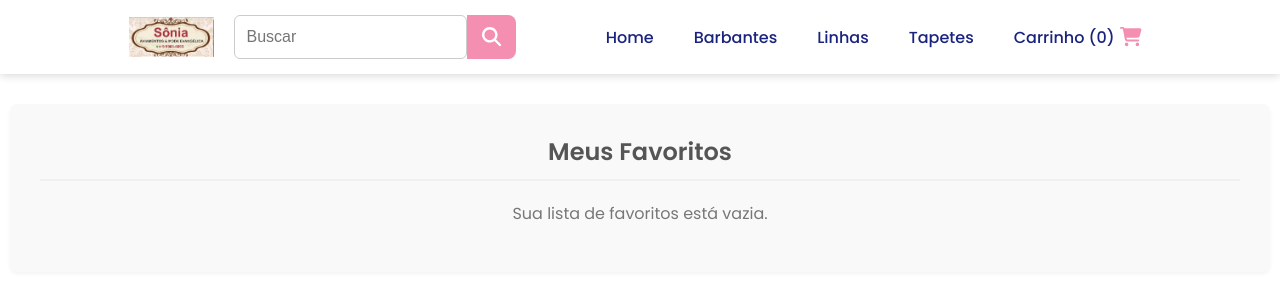
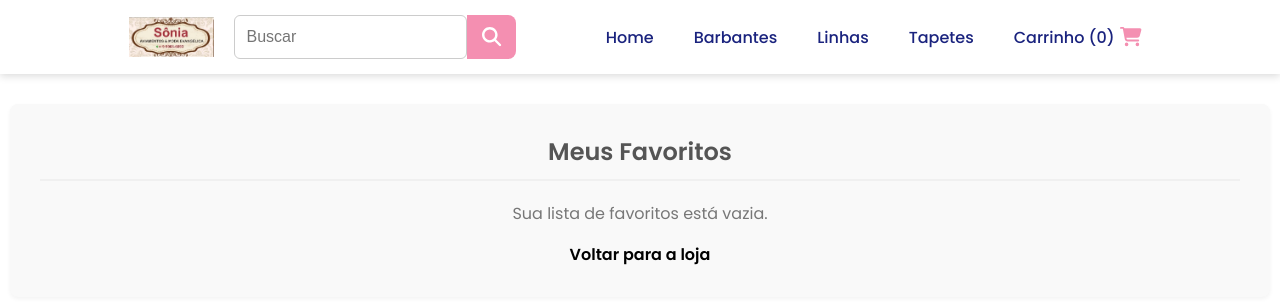
Before and after one commit to joaofelixss/catalogo-barbantes, a React (Create React App) app: page /catalogo-barbantes/favoritos in a window 1280 px wide. Shown: the top 304 px of the page. Built offline with nearby package versions, Linux system fonts and the light colour scheme.

Commit message:
"Fix: Ensure image paths use PUBLIC_URL for GitHub Pages deployment"

```diff
--- a/src/components/CartItem/CartItem.tsx
+++ b/src/components/CartItem/CartItem.tsx
@@ -48,7 +48,7 @@ const CartItem: React.FC<CartItemProps> = ({
     <div className={styles.cartItem}>
       {product.images && product.images[0] && (
         <img
-          src={product.images[0]}
+          src={`${process.env.PUBLIC_URL}${product.images[0]}`}
           alt={product.name}
           className={styles.itemImage}
         />
--- a/src/components/CategoryHighlightSection/CategoryHighlightSection.tsx
+++ b/src/components/CategoryHighlightSection/CategoryHighlightSection.tsx
@@ -54,7 +54,7 @@ const CategoryHighlightSection: React.FC<CategoryHighlightSectionProps> = ({
                 className={styles.productLink}
               >
                 <img
-                  src={product.images[0]}
+                  src={`${process.env.PUBLIC_URL}${product.images[0]}`} // ADICIONADO PUBLIC_URL AQUI
                   alt={product.name}
                   className={styles.productImage}
                 />
--- a/src/components/ShoppingCart/ShoppingCart.tsx
+++ b/src/components/ShoppingCart/ShoppingCart.tsx
@@ -53,7 +53,7 @@ const ShoppingCart: React.FC<ShoppingCartProps> = ({
       {cartItems.length === 0 ? (
         <div className={styles.emptyCart}>
           <p>Seu carrinho está vazio.</p>
-          <Link to="">Voltar para a loja</Link>
+          <Link to="/">Voltar para a loja</Link>
         </div>
       ) : (
         <div className={styles.cartContent}>
--- a/src/pages/FavoritesPage/FavoritesPage.module.css
+++ b/src/pages/FavoritesPage/FavoritesPage.module.css
@@ -1,11 +1,24 @@
 /* src/pages/FavoritesPage.module.css */
 .favoritesPageContainer {
+  text-align: center;
   padding: 30px;
   max-width: 1200px;
   margin: 30px auto;
   background-color: #f9f9f9;
   border-radius: 8px;
   box-shadow: 0 2px 4px rgba(0, 0, 0, 0.05);
+}
+
+.favoritesPageContainer a {
+  color: var(--cor-primaria); /* Usando a cor primária da sua paleta */
+  text-decoration: none;
+  font-weight: bold; /* Texto em negrito */
+  transition: color 0.2s ease-in-out; /* Transição suave na cor */
+}
+
+.favoritesPageContainer a:hover {
+  text-decoration: underline;
+  color: var(--cor-primaria-hover); /* Cor no hover */
 }
 
 h2 {
--- a/src/pages/FavoritesPage/FavoritesPage.tsx
+++ b/src/pages/FavoritesPage/FavoritesPage.tsx
@@ -4,6 +4,7 @@ import { useFavorites } from "../../contexts/FavoritesContext";
 import { Product } from "../../types/product";
 import ProductCard from "../../components/ProductCard/ProductCard";
 import styles from "./FavoritesPage.module.css";
+import { Link } from "react-router-dom";
 
 interface FavoritesPageProps {
   products: Product[];
@@ -28,6 +29,7 @@ const FavoritesPage: React.FC<FavoritesPageProps> = ({
       <div className={styles.favoritesPageContainer}>
         <h2>Meus Favoritos</h2>
         <p>Sua lista de favoritos está vazia.</p>
+        <Link to="/">Voltar para a loja</Link>
       </div>
     );
   }
--- a/src/pages/ProductDetailsPage/ProductDetailsPage.tsx
+++ b/src/pages/ProductDetailsPage/ProductDetailsPage.tsx
@@ -29,7 +29,7 @@ const ProductDetailsPage: React.FC<ProductDetailsPageProps> = ({
       return [];
     }
     const otherProducts = products.filter((p) => p.id !== product.id);
-    // Embaralha o array e pega os primeiros 3 para sugestão
+    // Embaralha o array e pega os primeiros 2 para sugestão
     const shuffledProducts = [...otherProducts].sort(() => 0.5 - Math.random());
     return shuffledProducts.slice(0, 2);
   }, [product, products]);
@@ -58,7 +58,7 @@ const ProductDetailsPage: React.FC<ProductDetailsPageProps> = ({
     <div className={styles.productDetailsContainer}>
       <div className={styles.imageGallery}>
         <img
-          src={currentImage}
+          src={`${process.env.PUBLIC_URL}${currentImage}`} // ADICIONADO PUBLIC_URL AQUI
           alt={product.name}
           className={styles.mainImage}
         />
@@ -67,7 +67,7 @@ const ProductDetailsPage: React.FC<ProductDetailsPageProps> = ({
             {product.images.map((imgUrl, index) => (
               <img
                 key={index}
-                src={imgUrl}
+                src={`${process.env.PUBLIC_URL}${imgUrl}`} // ADICIONADO PUBLIC_URL AQUI
                 alt={`${product.name} - Miniatura ${index + 1}`}
                 className={`${styles.thumbnail} ${
                   imgUrl === currentImage ? styles.active : ""
@@ -107,7 +107,7 @@ const ProductDetailsPage: React.FC<ProductDetailsPageProps> = ({
                 key={relatedProduct.id}
                 produto={relatedProduct}
                 onAddToCart={onAddToCart}
-                productImages={{}} // Por enquanto, passamos um objeto vazio
+                productImages={{}} // O ProductCard já lida com o PUBLIC_URL
               />
             ))}
           </div>
```
